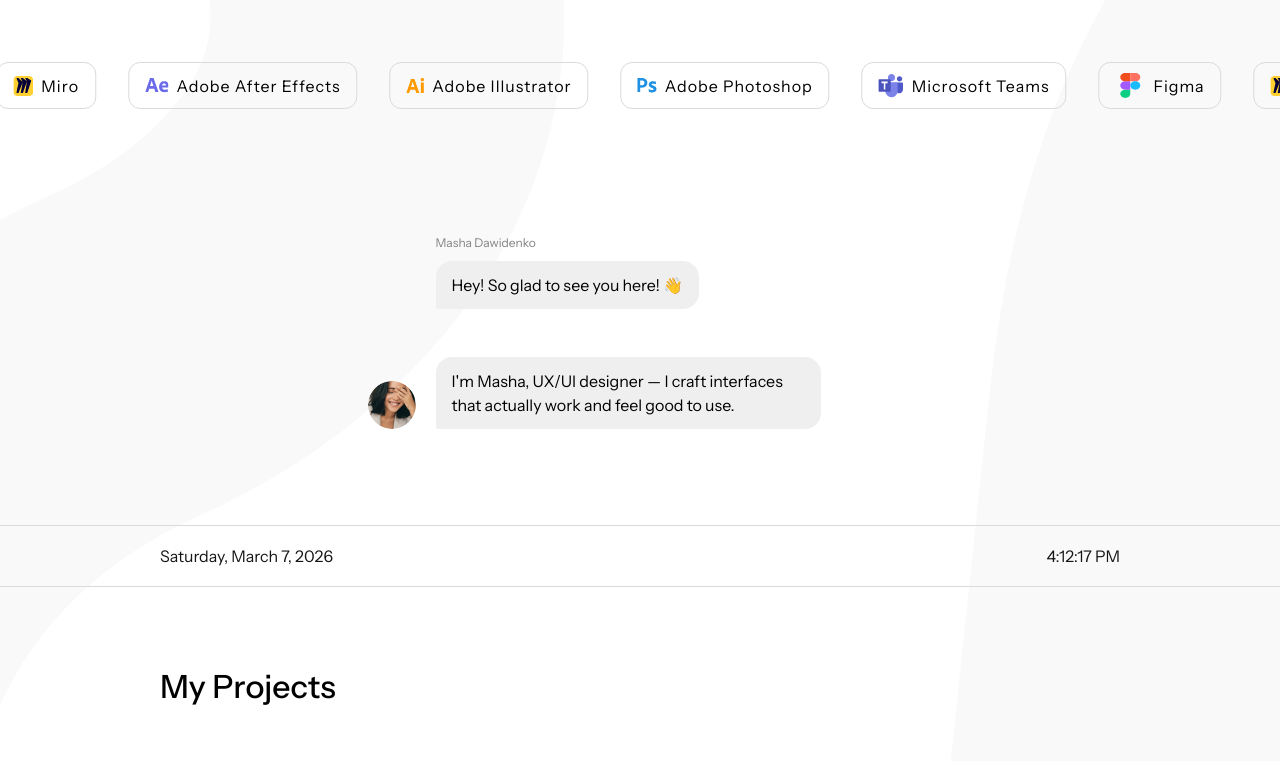
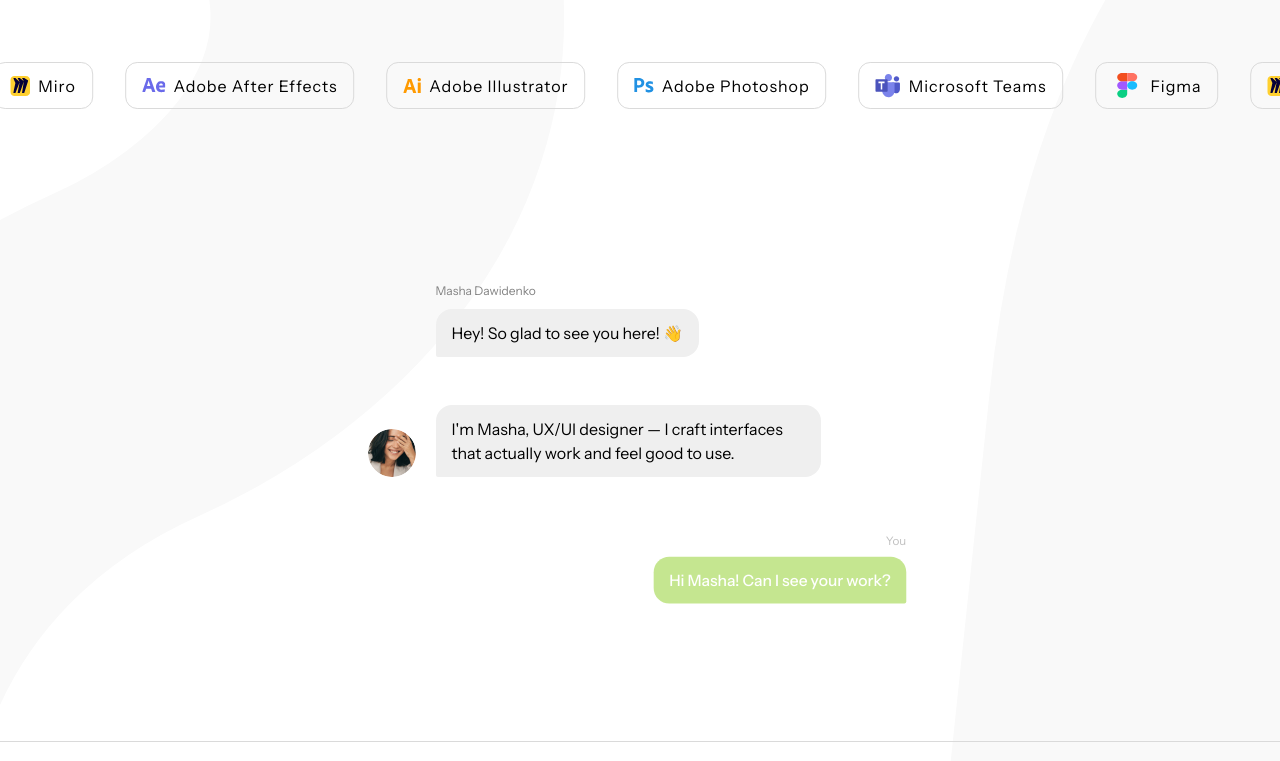
Before and after one commit to mashadawidenko/Portfolioo, a React (Vite) app: page / in a window 1280 px wide. Shown: the part 780-1541 px from the top of the page. Built offline with nearby package versions, Linux system fonts and the light colour scheme; grey boxes are pictures that could not be loaded.

Commit message:
ChatSection.tsx

```diff
--- a/src/app/components/ChatSection.tsx
+++ b/src/app/components/ChatSection.tsx
@@ -101,7 +101,7 @@ export function ChatSection() {
   }, [hasStarted]);
 
   return (
-    <section ref={sectionRef} className="py-16 md:py-24">
+    <section ref={sectionRef} className="py-24 md:py-36">
       <div className="max-w-[593px] mx-auto px-6">
         <div className="flex flex-col gap-10 md:gap-12">
           {/* First grey messages group */}
```
